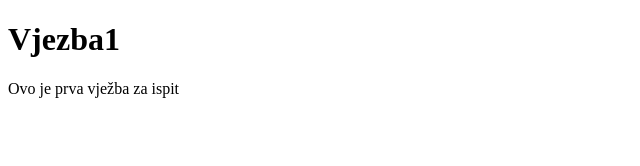
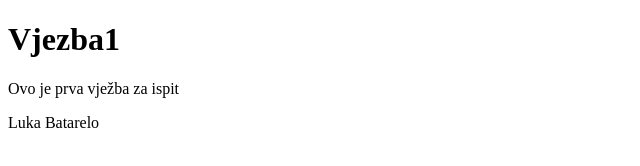
Before and after one commit to MindBodyCodeOrg/vjezba1, a website: page index.html in a window 1280 px wide. Shown: the whole page, without its empty margins (0-640 px from the left). Drawn offline with Linux system fonts and the light colour scheme.

Commit message:
prvi-zadatak-luka-batarelo - added p tag

```diff
--- a/index.html
+++ b/index.html
@@ -10,5 +10,7 @@
 		<h1>Vjezba1</h1>
 
 		<p>Ovo je prva vježba za ispit</p>
+
+		<p>Luka Batarelo</p>
 	</body>
 </html>
```
